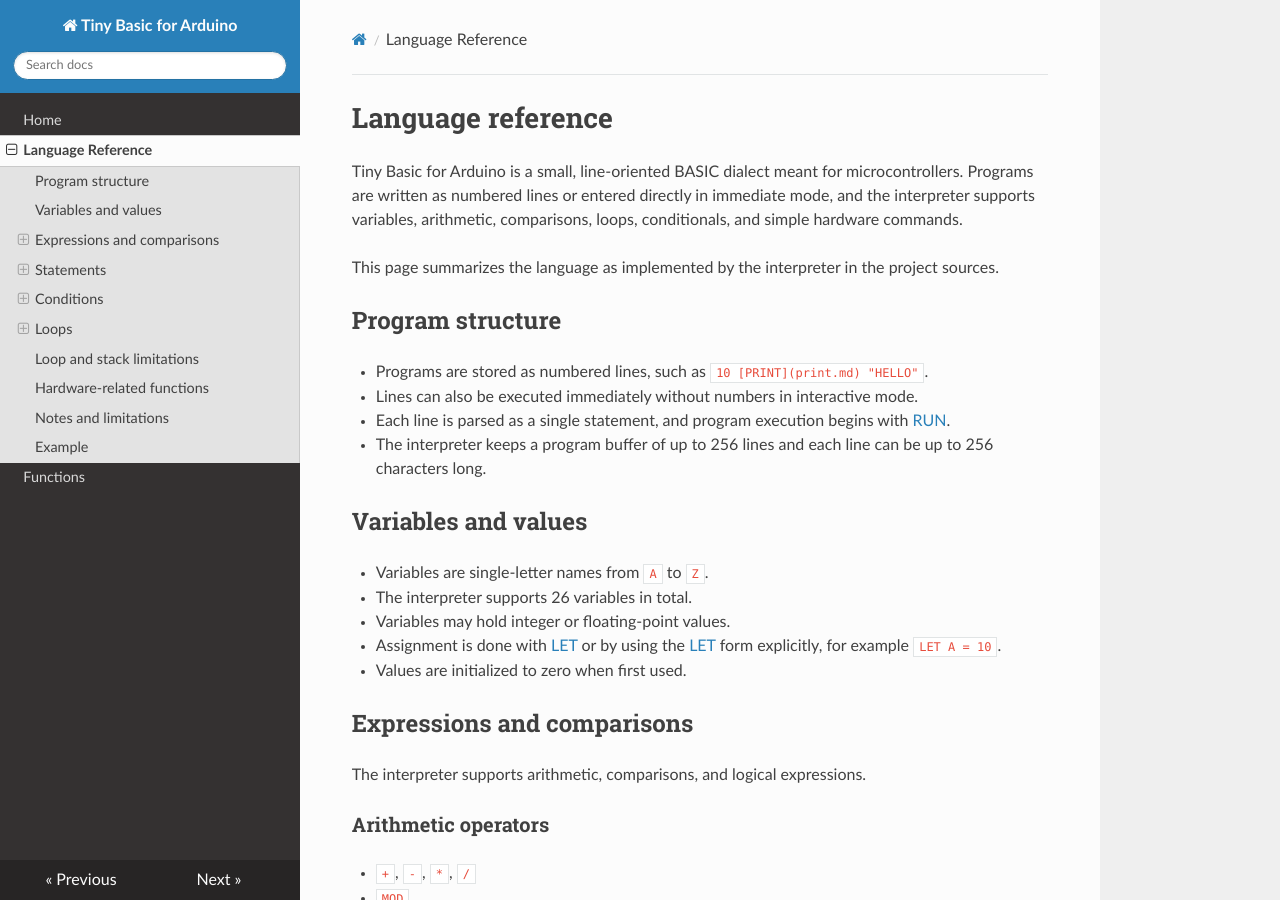
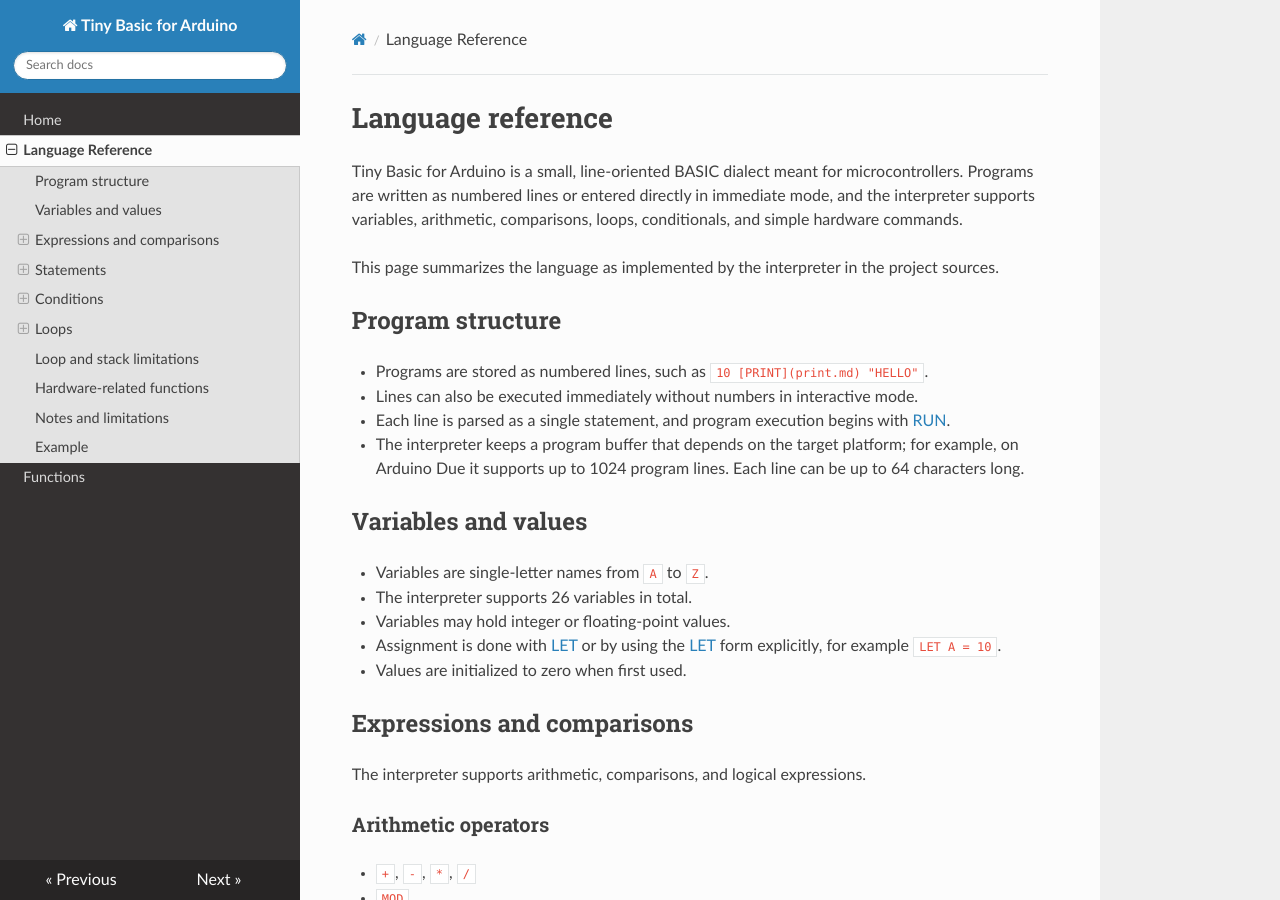
Before and after one commit to dilshan/tiny-basic, an MkDocs documentation site: the page built from docs/language-reference.md, in a window 1280 px wide and 900 px high. Built offline with MkDocs 1.6.1, drawn with Linux system fonts in a browser that asks for light colours; nearby versions of some CDN libraries.

Commit message:
Update number of lines to 1024 on Arduino Due boards.

```diff
--- a/docs/language-reference.md
+++ b/docs/language-reference.md
@@ -9,7 +9,7 @@
 - Programs are stored as numbered lines, such as `10 [PRINT](print.md) "HELLO"`.
 - Lines can also be executed immediately without numbers in interactive mode.
 - Each line is parsed as a single statement, and program execution begins with [RUN](run.md).
-- The interpreter keeps a program buffer of up to 256 lines and each line can be up to 256 characters long.
+- The interpreter keeps a program buffer that depends on the target platform; for example, on Arduino Due it supports up to 1024 program lines. Each line can be up to 64 characters long.
 
 ## Variables and values
 
```
Also changed, not shown: 1 other file.
